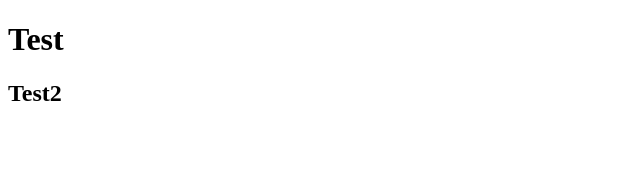
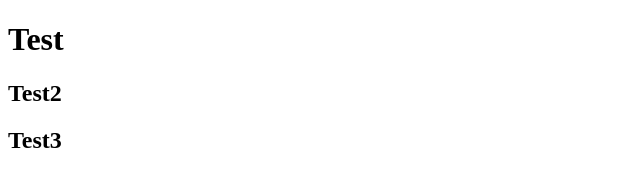
Before and after one commit to freddyhenao/clase03092020, a plain HTML site: page index.html in a window 1280 px wide. Shown: the full height of the page, 0-640 px from the left. Drawn offline with Linux system fonts and the light colour scheme.

Commit message:
Update index.html
new title 3

```diff
--- a/index.html
+++ b/index.html
@@ -8,5 +8,6 @@
 <body>
     <h1>Test</h1>
     <h2>Test2</h2>
+    <h2>Test3</h3>
 </body>
 </html>
```
